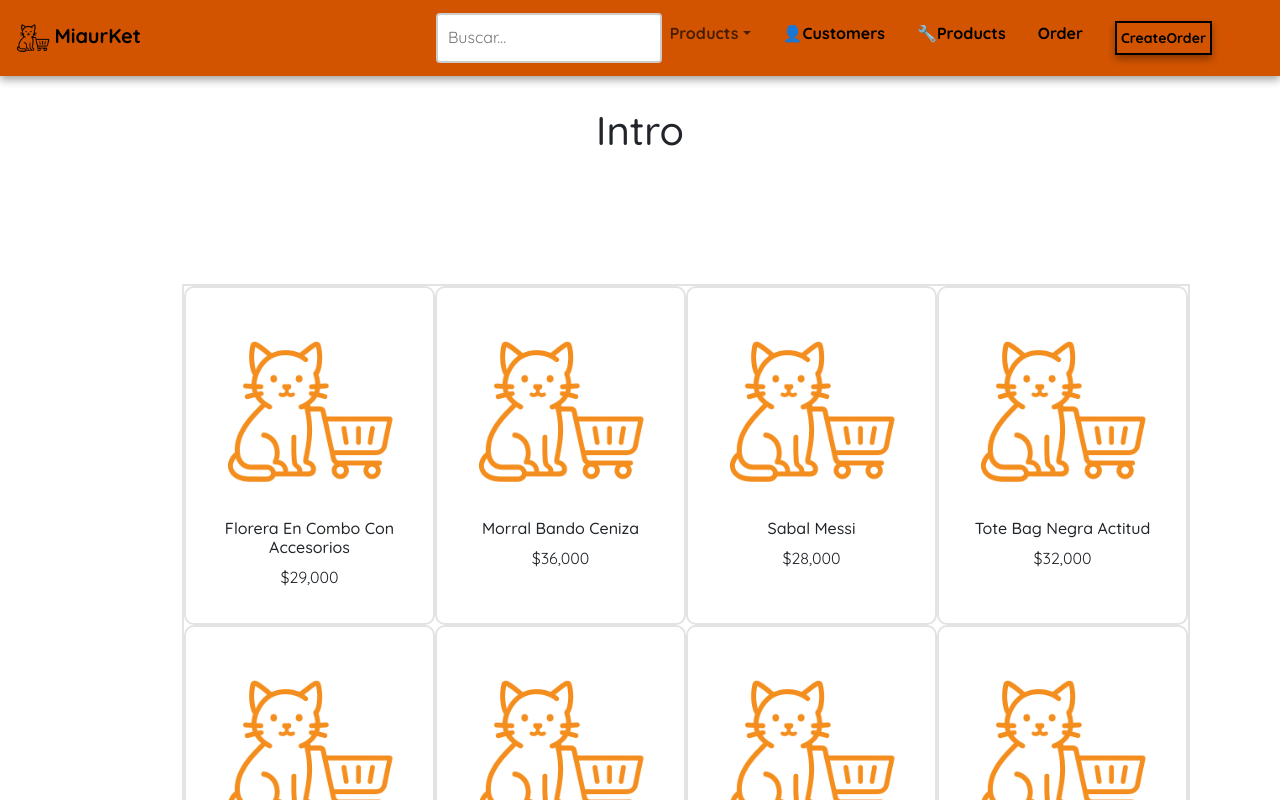
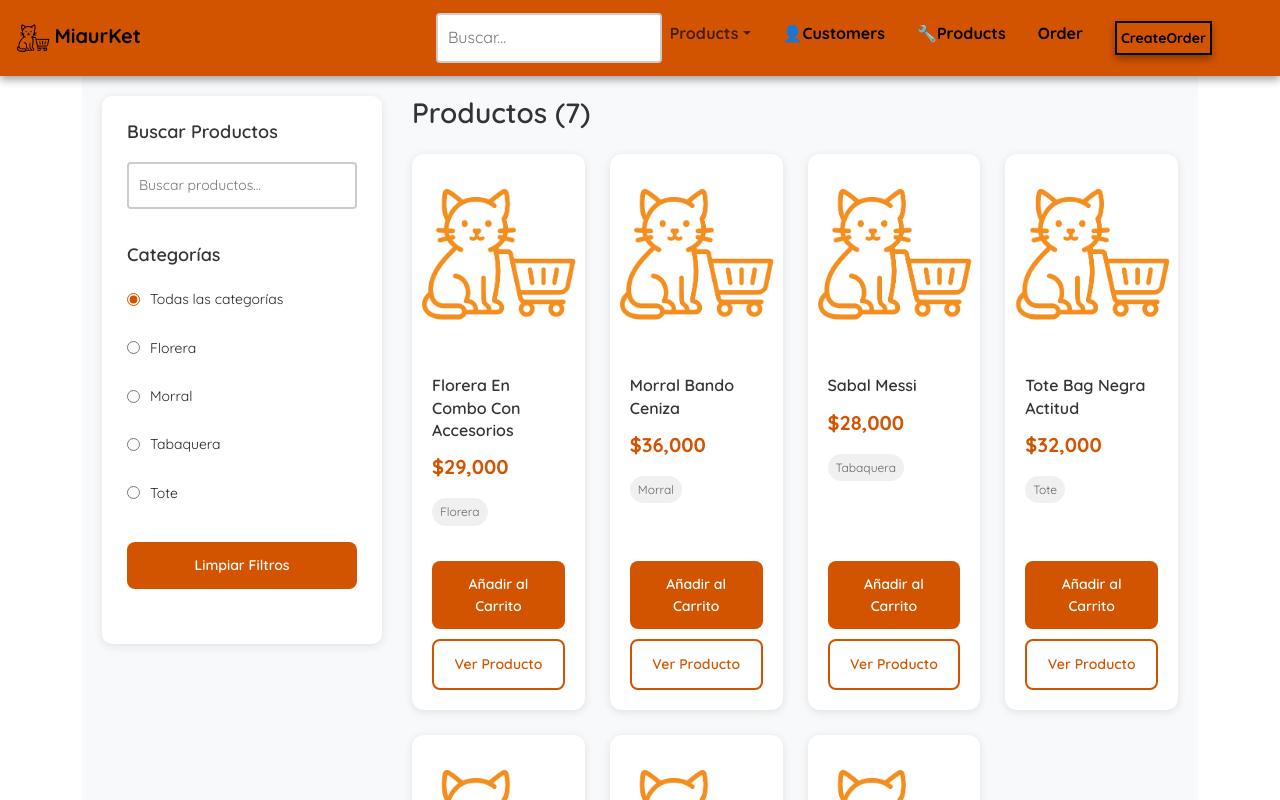
Before and after one commit to Luisezalazar/ProjectMarket-FrontReact, a React (Vite) app: page /products in a window 1280 px wide. Shown: the top 800 px of the page. Built offline with nearby package versions, Linux system fonts and the light colour scheme; some icons are missing.

Commit message:
products5

```diff
--- a/src/component/ProductCard.jsx
+++ b/src/component/ProductCard.jsx
@@ -1,14 +1,32 @@
-export const ProductCard = ({ img, title, price }) => {
+export const ProductCard = ({ product, onAddToCart, onViewProduct }) => {
   return (
-    <>
-        <div className="card-container  me-2">
-          <img src="../../public/img/Miaurket.png" className="card-img-top" alt="..." />
-          <div className="card-body">
-            <h5 className="card-title">{title}</h5>
-            <p><strong>${price}</strong></p>
-            <p className="small">Disponible en 3 cuotas</p>
-          </div>
+    <div className="product-card">
+      <div className="product-image">
+        <img src={product.img} alt={product.title} />
+      </div>
+
+      <div className="product-info">
+        <h3 className="product-title">{product.title}</h3>
+        <p className="product-price">${product.price.toLocaleString()}</p>
+        <div className="product-details">
+          <span className="product-category">{product.category}</span>
         </div>
-    </>
-  )
-}
+      </div>
+
+      <div className="product-actions">
+        <button
+          className="btn-add-cart"
+          onClick={() => onAddToCart(product)}
+        >
+          Añadir al Carrito
+        </button>
+        <button
+          className="btn-view-product"
+          onClick={() => onViewProduct(product)}
+        >
+          Ver Producto
+        </button>
+      </div>
+    </div>
+  );
+};
--- /dev/null
+++ b/src/component/ProductSidebar.jsx
@@ -0,0 +1,63 @@
+export const ProductSidebar = ({
+  searchTerm,
+  setSearchTerm,
+  setSelectedCategory,
+  selectedCategory,
+  categories
+}) => {
+  return (
+    <div className="products-sidebar">
+      <div className="sidebar-section">
+        <h3>Buscar Productos</h3>
+        <div className="search-container">
+          <input
+            type="text"
+            placeholder="Buscar productos..."
+            value={searchTerm}
+            onChange={(e) => setSearchTerm(e.target.value)}
+            className="search-input"
+          />
+        </div>
+      </div>
+
+      <div className="sidebar-section">
+        <h3>Categorías</h3>
+        <div className="filter-options">
+          <label className="filter-option">
+            <input
+              type="radio"
+              name="category"
+              value=""
+              checked={selectedCategory === ""}
+              onChange={(e) => setSelectedCategory(e.target.value)}
+            />
+            <span>Todas las categorías</span>
+          </label>
+          {categories.map((category) => (
+            <label key={category} className="filter-option">
+              <input
+                type="radio"
+                name="category"
+                value={category}
+                checked={selectedCategory === category}
+                onChange={(e) => setSelectedCategory(e.target.value)}
+              />
+              <span>{category}</span>
+            </label>
+          ))}
+        </div>
+      </div>
+
+      <div className="sidebar-section">
+        <button
+          className="clear-filters-btn"
+          onClick={() => {
+            setSearchTerm("");
+          }}
+        >
+          Limpiar Filtros
+        </button>
+      </div>
+    </div>
+  );
+};
--- a/src/pages/Home/Products.jsx
+++ b/src/pages/Home/Products.jsx
@@ -1,25 +1,118 @@
-import img from "../../../public/img/Miaurket.png"
-import { ListProducts } from "../../component/listProducts";
+import { useState } from "react";
+import { ProductCard } from "../../component/ProductCard";
+import { ProductSidebar } from "../../component/ProductSidebar";
+import img from "../../../public/img/Miaurket.png";
 
 export const Products = () => {
+  const [searchTerm, setSearchTerm] = useState("");
+  const [selectedCategory, setSelectedCategory] = useState("");
+
+  const products = [
+    {
+      id: 1,
+      title: "Florera En Combo Con Accesorios",
+      price: 29000,
+      img: img,
+      category: "Florera"
+    },
+    {
+      id: 2,
+      title: "Morral Bando Ceniza",
+      price: 36000,
+      img: img,
+      category: "Morral"
+    },
+    {
+      id: 3,
+      title: "Sabal Messi",
+      price: 28000,
+      img: img,
+      category: "Tabaquera"
+    },
+    {
+      id: 4,
+      title: "Tote Bag Negra Actitud",
+      price: 32000,
+      img: img,
+      category: "Tote"
+    },
+    {
+      id: 5,
+      title: "Tote Bag Roja Actitud",
+      price: 32000,
+      img: img,
+      category: "Tote"
+    },
+    {
+      id: 6,
+      title: "Tote Bag Azul Actitud",
+      price: 32000,
+      img: img,
+      category: "Tote"
+    },
+    {
+      id: 7,
+      title: "Florera Decorativa",
+      price: 25000,
+      img: img,
+      category: "Florera"
+    },
+
+  ];
+
+  const categories = [...new Set(products.map(product => product.category))];
+
+  const filteredProducts = products.filter(product => {
+    const matchesSearch = product.title.toLowerCase().includes(searchTerm.toLowerCase());
+    const matchesCategory = selectedCategory === "" || product.category === selectedCategory;
+
+    return matchesSearch && matchesCategory;
+  });
+
+  const handleAddToCart = (product) => {
+    console.log("Añadido al carrito:", product);
+    // Aquí implementarías la lógica del carrito
+  };
+
+  const handleViewProduct = (product) => {
+    console.log("Ver producto:", product);
+    // Aquí implementarías la navegación al detalle del producto
+  };
 
   return (
+    <div className="products-page">
+      <div className="products-container">
+        <ProductSidebar
+          searchTerm={searchTerm}
+          setSearchTerm={setSearchTerm}
+          categories={categories}
+          selectedCategory={selectedCategory}
+          setSelectedCategory={setSelectedCategory}
+        />
 
-    <div className="showcase">
+        <div className="products-grid-container">
+          <div className="products-header">
+            <h2>Productos ({filteredProducts.length})</h2>
+          </div>
 
-    <h1 className="intro">Intro</h1>
+          <div className="products-grid">
+            {filteredProducts.map((product) => (
+              <ProductCard
+                key={product.id}
+                product={product}
+                onAddToCart={handleAddToCart}
+                onViewProduct={handleViewProduct}
+              />
+            ))}
+          </div>
 
-    <section className="listProducts">
-      <ListProducts></ListProducts>
-    </section>
-
-
-
-
-
-
-
-
+          {filteredProducts.length === 0 && (
+            <div className="no-products">
+              <p>No se encontraron productos que coincidan con los filtros seleccionados.</p>
+            </div>
+          )}
+        </div>
+      </div>
     </div>
-  )
-}
+  );
+};
--- a/src/styles/style.css
+++ b/src/styles/style.css
@@ -517,3 +517,280 @@ input[type=submit]:hover {
         width: 200px;
     }
 }
+/* Products Page Styles */
+.products-page {
+    min-height: 100vh;
+    background-color: #f8f9fa;
+    padding: 20px 0;
+}
+
+.products-container {
+    display: flex;
+    max-width: 1400px;
+    margin: 0 auto;
+    gap: 30px;
+    padding: 0 20px;
+}
+
+/* Sidebar Styles */
+.products-sidebar {
+    width: 280px;
+    background: white;
+    border-radius: 10px;
+    padding: 25px;
+    height: fit-content;
+    box-shadow: 0 2px 10px rgba(0, 0, 0, 0.1);
+    position: sticky;
+    top: 20px;
+}
+
+.sidebar-section {
+    margin-bottom: 30px;
+}
+
+.sidebar-section h3 {
+    color: #333;
+    margin-bottom: 15px;
+    font-size: 18px;
+    font-weight: 600;
+    text-align: left;
+}
+
+.search-container {
+    position: relative;
+}
+
+.search-input {
+    width: 100%;
+    padding: 12px 15px;
+    border: 2px solid #e0e0e0;
+    border-radius: 8px;
+    font-size: 14px;
+    transition: border-color 0.3s;
+}
+
+.search-input:focus {
+    outline: none;
+    border-color: var(--navbar-color);
+}
+
+.filter-options {
+    display: flex;
+    flex-direction: column;
+    gap: 10px;
+}
+
+.filter-option {
+    display: flex;
+    align-items: center;
+    cursor: pointer;
+    padding: 8px 0;
+    transition: color 0.3s;
+}
+
+.filter-option:hover {
+    color: var(--navbar-color);
+}
+
+.filter-option input[type="radio"] {
+    margin-right: 10px;
+    accent-color: var(--navbar-color);
+}
+
+.filter-option span {
+    font-size: 14px;
+}
+
+.clear-filters-btn {
+    width: 100%;
+    padding: 12px;
+    background-color: var(--navbar-color);
+    color: white;
+    border: none;
+    border-radius: 8px;
+    font-size: 14px;
+    font-weight: 600;
+    cursor: pointer;
+    transition: background-color 0.3s;
+}
+
+.clear-filters-btn:hover {
+    background-color: #b8440a;
+}
+
+/* Products Grid Container */
+.products-grid-container {
+    flex: 1;
+}
+
+.products-header {
+    margin-bottom: 25px;
+}
+
+.products-header h2 {
+    color: #333;
+    font-size: 28px;
+    font-weight: 600;
+    text-align: left;
+}
+
+/* Products Grid */
+.products-grid {
+    display: grid;
+    grid-template-columns: repeat(4, 1fr);
+    gap: 25px;
+}
+
+/* Product Card */
+.product-card {
+    background: white;
+    border-radius: 12px;
+    overflow: hidden;
+    box-shadow: 0 2px 10px rgba(0, 0, 0, 0.1);
+    transition: transform 0.3s, box-shadow 0.3s;
+    display: flex;
+    flex-direction: column;
+}
+
+.product-card:hover {
+    transform: translateY(-5px);
+    box-shadow: 0 8px 25px rgba(0, 0, 0, 0.15);
+}
+
+.product-image {
+    position: relative;
+    overflow: hidden;
+    height: 200px;
+}
+
+.product-image img {
+    width: 100%;
+    height: 100%;
+    object-fit: cover;
+    transition: transform 0.3s;
+}
+
+.product-card:hover .product-image img {
+    transform: scale(1.05);
+}
+
+.product-info {
+    padding: 20px;
+    flex-grow: 1;
+}
+
+.product-title {
+    font-size: 16px;
+    font-weight: 600;
+    color: #333;
+    margin-bottom: 10px;
+    line-height: 1.4;
+    text-align: left;
+}
+
+.product-price {
+    font-size: 20px;
+    font-weight: 700;
+    color: var(--navbar-color);
+    margin-bottom: 15px;
+}
+
+.product-details {
+    display: flex;
+    gap: 10px;
+    margin-bottom: 15px;
+}
+
+.product-category,
+.product-color {
+    font-size: 12px;
+    padding: 4px 8px;
+    border-radius: 15px;
+    background-color: #f0f0f0;
+    color: #666;
+}
+
+.product-actions {
+    padding: 0 20px 20px;
+    display: flex;
+    flex-direction: column;
+    gap: 10px;
+}
+
+.btn-add-cart,
+.btn-view-product {
+    padding: 12px;
+    border: none;
+    border-radius: 8px;
+    font-size: 14px;
+    font-weight: 600;
+    cursor: pointer;
+    transition: all 0.3s;
+}
+
+.btn-add-cart {
+    background-color: var(--navbar-color);
+    color: white;
+}
+
+.btn-add-cart:hover {
+    background-color: #b8440a;
+    transform: translateY(-2px);
+}
+
+.btn-view-product {
+    background-color: transparent;
+    color: var(--navbar-color);
+    border: 2px solid var(--navbar-color);
+}
+
+.btn-view-product:hover {
+    background-color: var(--navbar-color);
+    color: white;
+}
+
+.no-products {
+    grid-column: 1 / -1;
+    text-align: center;
+    padding: 60px 20px;
+    color: #666;
+    font-size: 18px;
+}
+
+/* Responsive Design */
+@media (max-width: 1200px) {
+    .products-grid {
+        grid-template-columns: repeat(3, 1fr);
+    }
+}
+
+@media (max-width: 980px) {
+    .products-container {
+        flex-direction: column;
+        gap: 20px;
+    }
+
+    .products-sidebar {
+        width: 100%;
+        position: static;
+    }
+
+    .products-grid {
+        grid-template-columns: repeat(2, 1fr);
+        gap: 20px;
+    }
+}
+
+@media (max-width: 640px) {
+    .products-grid {
+        grid-template-columns: 1fr;
+    }
+
+    .products-container {
+        padding: 0 15px;
+    }
+
+    .products-sidebar {
+        padding: 20px;
+    }
+}
```
Also changed, not shown: 1 other file (tests, documents, lock files or other folders).
